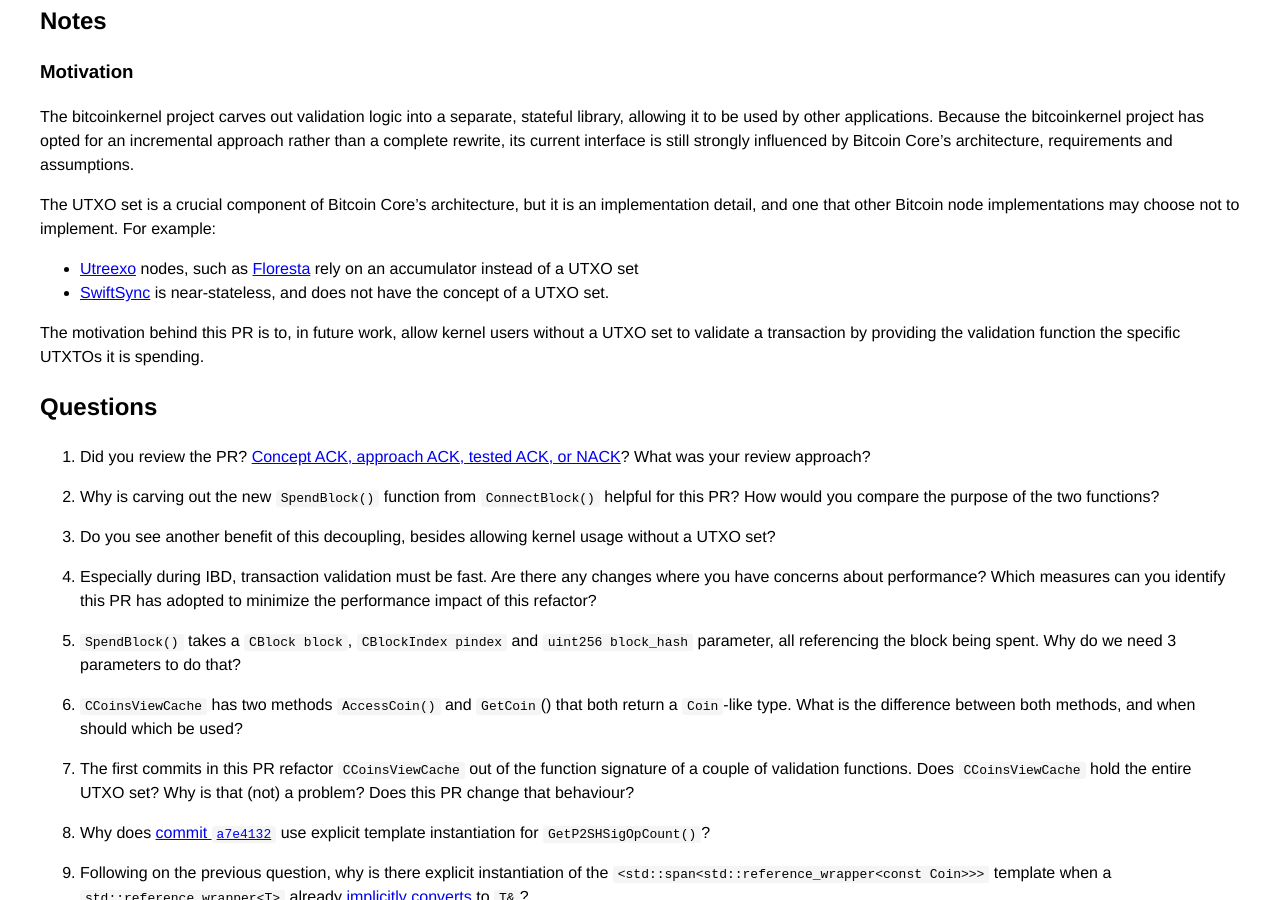
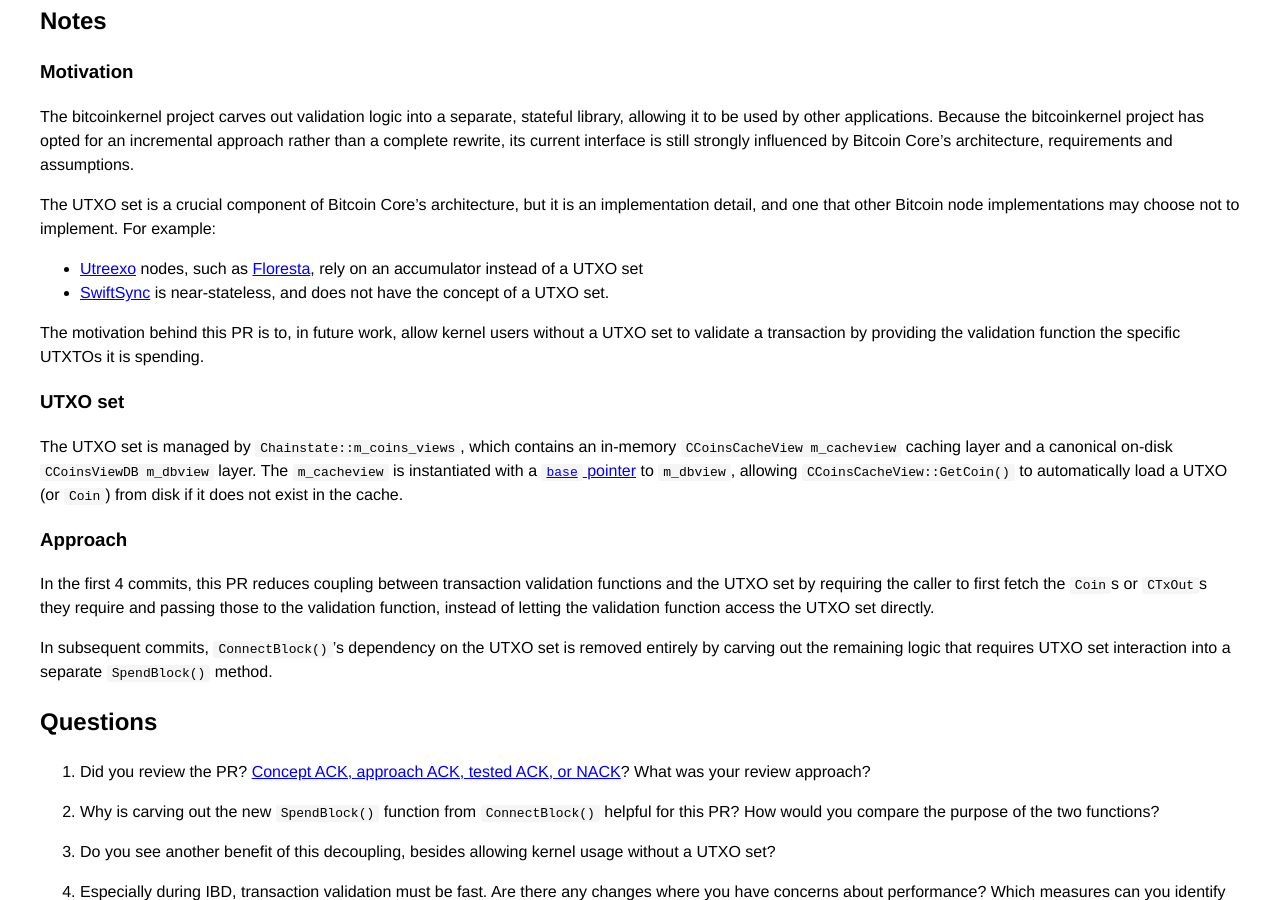
Before and after one commit to bitcoin-core-review-club/website, a Jekyll site: the page built from _posts/2025-05-14-#32317.md, in a window 1280 px wide and 900 px high, scrolled down 323 px. Built offline with Jekyll 4.4.1, drawn with Linux system fonts in a browser that asks for light colours.

Commit message:
n32317: improve notes (#828)
* n32317: improve notes

* Update _posts/2025-05-14-#32317.md

Co-authored-by: Gloria Zhao <gloriajzhao@gmail.com>

---------

Co-authored-by: Gloria Zhao <gloriajzhao@gmail.com>

```diff
--- a/_posts/2025-05-14-#32317.md
+++ b/_posts/2025-05-14-#32317.md
@@ -22,12 +22,31 @@ Bitcoin Core's architecture, requirements and assumptions.
 The UTXO set is a crucial component of Bitcoin Core's architecture, but it is an implementation
 detail, and one that other Bitcoin node implementations may choose not to implement. For example:
 - [Utreexo](https://bitcoinops.org/en/topics/utreexo/) nodes, such as
-  [Floresta](https://github.com/vinteumorg/Floresta) rely on an accumulator instead of a UTXO set
+  [Floresta](https://github.com/vinteumorg/Floresta), rely on an accumulator instead of a UTXO set
 - [SwiftSync](https://gist.github.com/RubenSomsen/a61a37d14182ccd78760e477c78133cd) is
   near-stateless, and does not have the concept of a UTXO set.
 
 The motivation behind this PR is to, in future work, allow kernel users without a UTXO set to
 validate a transaction by providing the validation function the specific UTXTOs it is spending.
+
+### UTXO set
+
+The UTXO set is managed by `Chainstate::m_coins_views`, which contains an in-memory `CCoinsCacheView
+m_cacheview` caching layer and a canonical on-disk `CCoinsViewDB m_dbview` layer. The `m_cacheview`
+is instantiated with a [`base`
+pointer](https://github.com/bitcoin/bitcoin/blob/3edf400b1020d7b88402ebc0e758b1fad2e7a781/src/coins.h#L346)
+to `m_dbview`, allowing `CCoinsCacheView::GetCoin()` to automatically load a UTXO (or `Coin`) from
+disk if it does not exist in the cache.
+
+### Approach
+
+In the first 4 commits, this PR reduces coupling between transaction validation
+functions and the UTXO set by requiring the caller to first fetch the `Coin`s or `CTxOut`s they
+require and passing those to the validation function, instead of letting the validation function
+access the UTXO set directly.
+
+In subsequent commits, `ConnectBlock()`'s dependency on the UTXO set is removed entirely by carving
+out the remaining logic that requires UTXO set interaction into a separate `SpendBlock()` method.
 
 ## Questions
 
```
Also changed, not shown: other parts of _posts/2025-05-14-#32317.md (+3 -3 lines).
